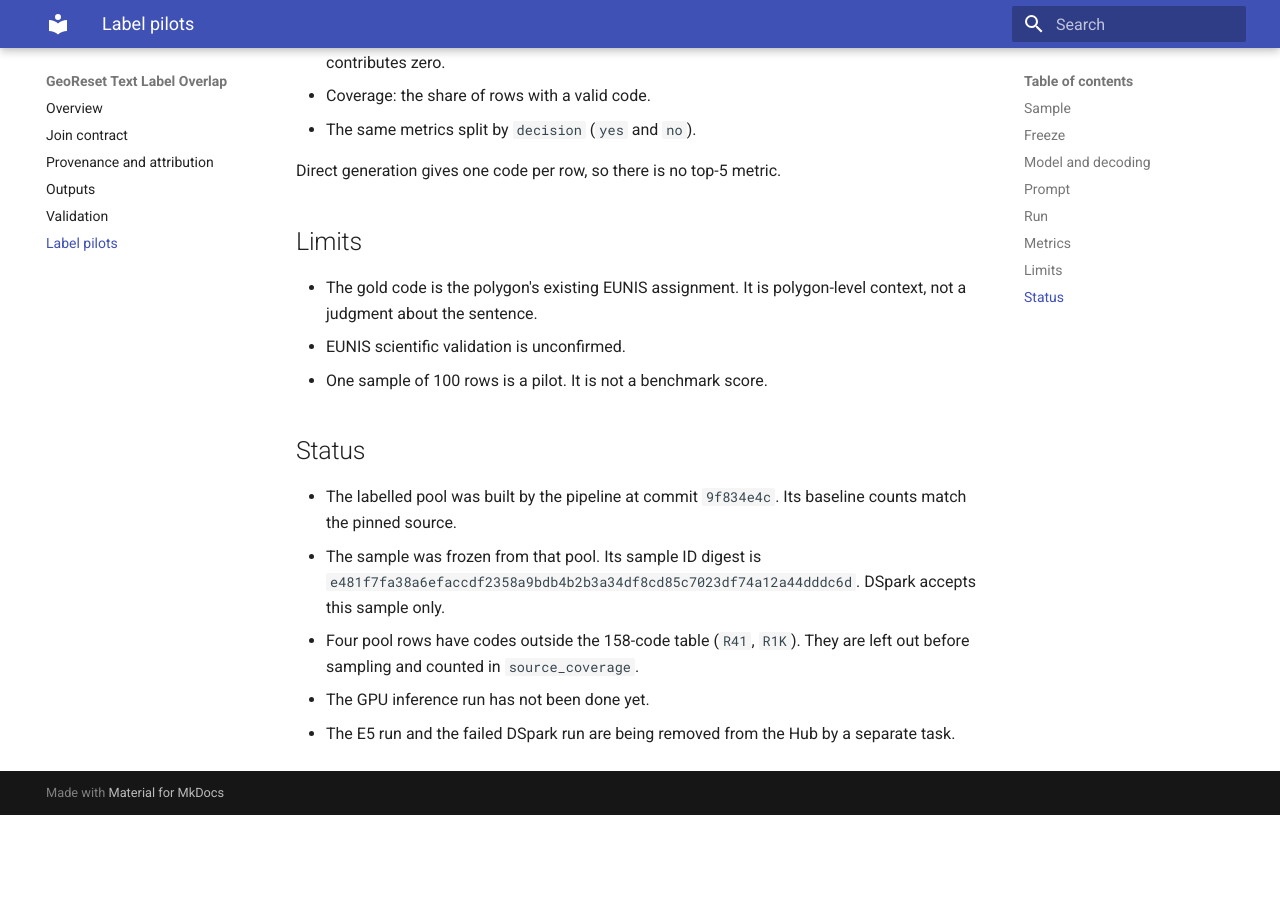
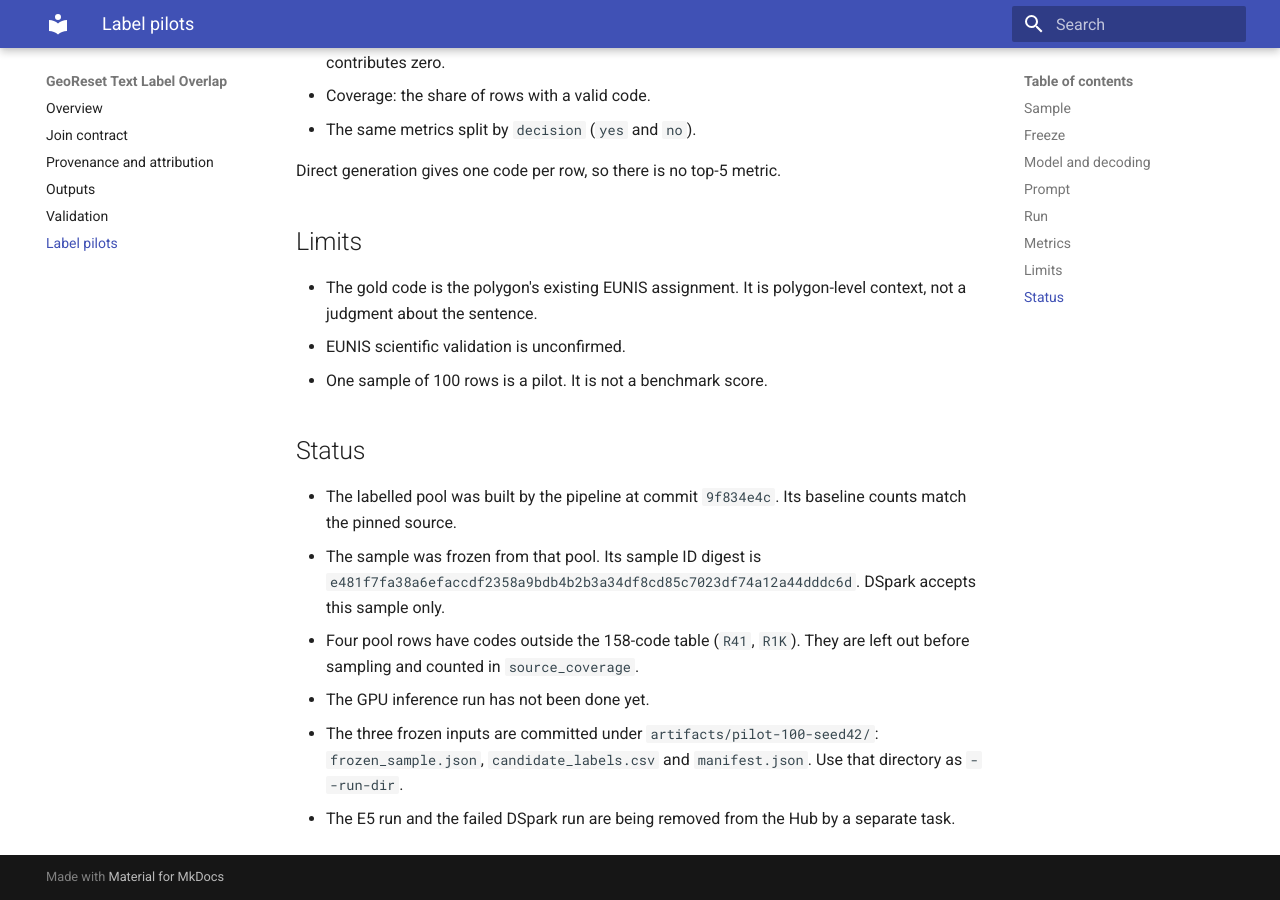
Before and after one commit to NoeFlandre/georeset-text-label-benchmark, an MkDocs documentation site: the page built from docs/pilot.md, in a window 1280 px wide and 900 px high, scrolled down 3147 px. Built offline with MkDocs 1.6.1 and Material for MkDocs 9.7.7, drawn with Linux system fonts in a browser that asks for light colours; before the commit the page ends 3962 px from its top, so only the background shows below that.

Commit message:
Commit the frozen 100-row inputs for the local DSpark run
The three frozen files are byte-identical to the generated freeze:
frozen_sample.json, candidate_labels.csv and manifest.json. Only
artifacts/pilot-100-seed42/ is un-ignored. Other artifacts stay ignored.

Refs #28

Claude-Session: https://claude.ai/code/session_01TuZUYUKPdGtm3B8xdN7ZmP

```diff
--- a/docs/pilot.md
+++ b/docs/pilot.md
@@ -144,4 +144,7 @@ Direct generation gives one code per row, so there is no top-5 metric.
 - Four pool rows have codes outside the 158-code table (`R41`, `R1K`). They are left
   out before sampling and counted in `source_coverage`.
 - The GPU inference run has not been done yet.
+- The three frozen inputs are committed under `artifacts/pilot-100-seed42/`:
+  `frozen_sample.json`, `candidate_labels.csv` and `manifest.json`. Use that directory as
+  `--run-dir`.
 - The E5 run and the failed DSpark run are being removed from the Hub by a separate task.
```
Also changed, not shown: 4 other files.
